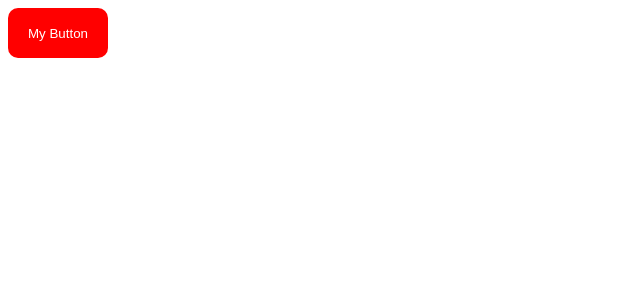
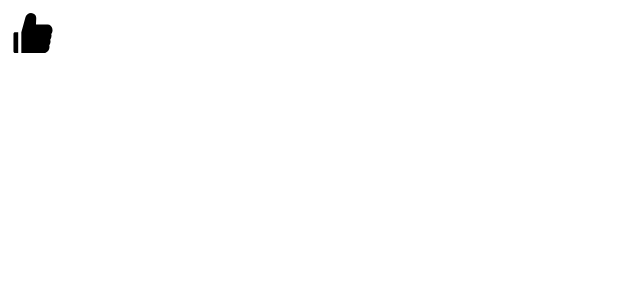
Before and after one commit to AungPhyoThant224/React-18-for-Beginners, a React (Vite) app in the folder react-app/: page / in a window 1280 px wide. Shown: the top 300 px of the page, without its empty margins (0-640 px from the left). Built offline with nearby package versions, Linux system fonts and the light colour scheme.

Commit message:
Exercise: Building a Like Components.

```diff
--- a/react-app/src/App.tsx
+++ b/react-app/src/App.tsx
@@ -1,14 +1,17 @@
-import Button from "./components/Button";
+import { useState } from "react";
+import Like from "./components/Like";
 
 function App() {
+  const [liked, setLike] = useState(false);
+
   function onClick() {
-    console.log("clicked");
+    setLike(!liked);
   }
 
   return (
-    <Button color="danger" onClick={onClick}>
-      My Button
-    </Button>
+    <div>
+      <Like onClick={onClick} liked={liked} />
+    </div>
   );
 }
 
--- /dev/null
+++ b/react-app/src/components/Like/Like.tsx
@@ -0,0 +1,20 @@
+import { AiFillLike } from "react-icons/ai";
+
+interface Props {
+  onClick: () => void;
+  liked: boolean;
+}
+
+const Like = ({ onClick, liked }: Props) => {
+  return (
+    <div>
+      <AiFillLike
+        size="50"
+        color={liked ? "blue" : "black"}
+        onClick={onClick}
+      />
+    </div>
+  );
+};
+
+export default Like;
--- /dev/null
+++ b/react-app/src/components/Like/index.ts
@@ -0,0 +1,3 @@
+import Like from "./Like";
+
+export default Like;
```
Also changed, not shown: react-app/src/components/Like/Like.module.css (added).
